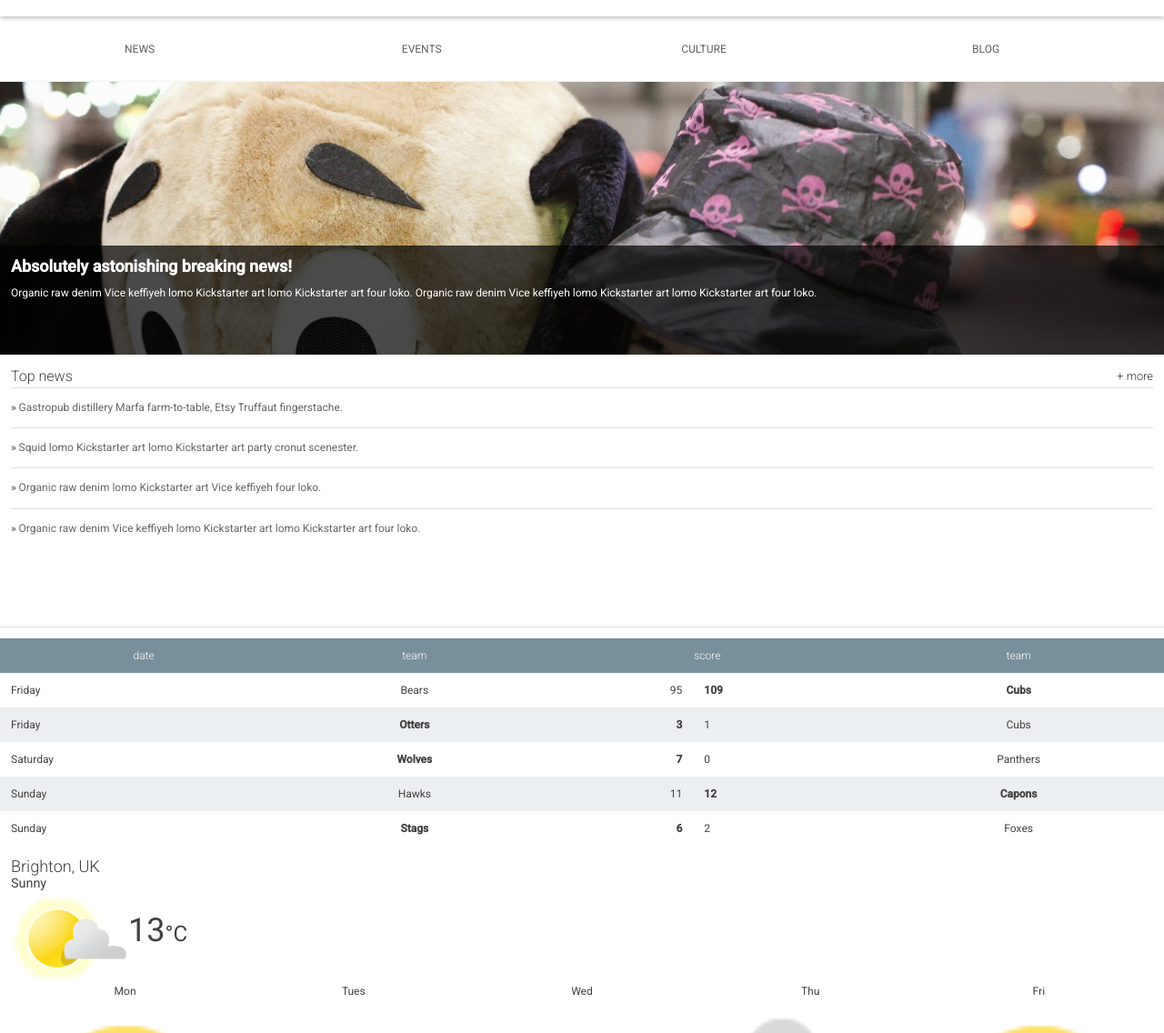
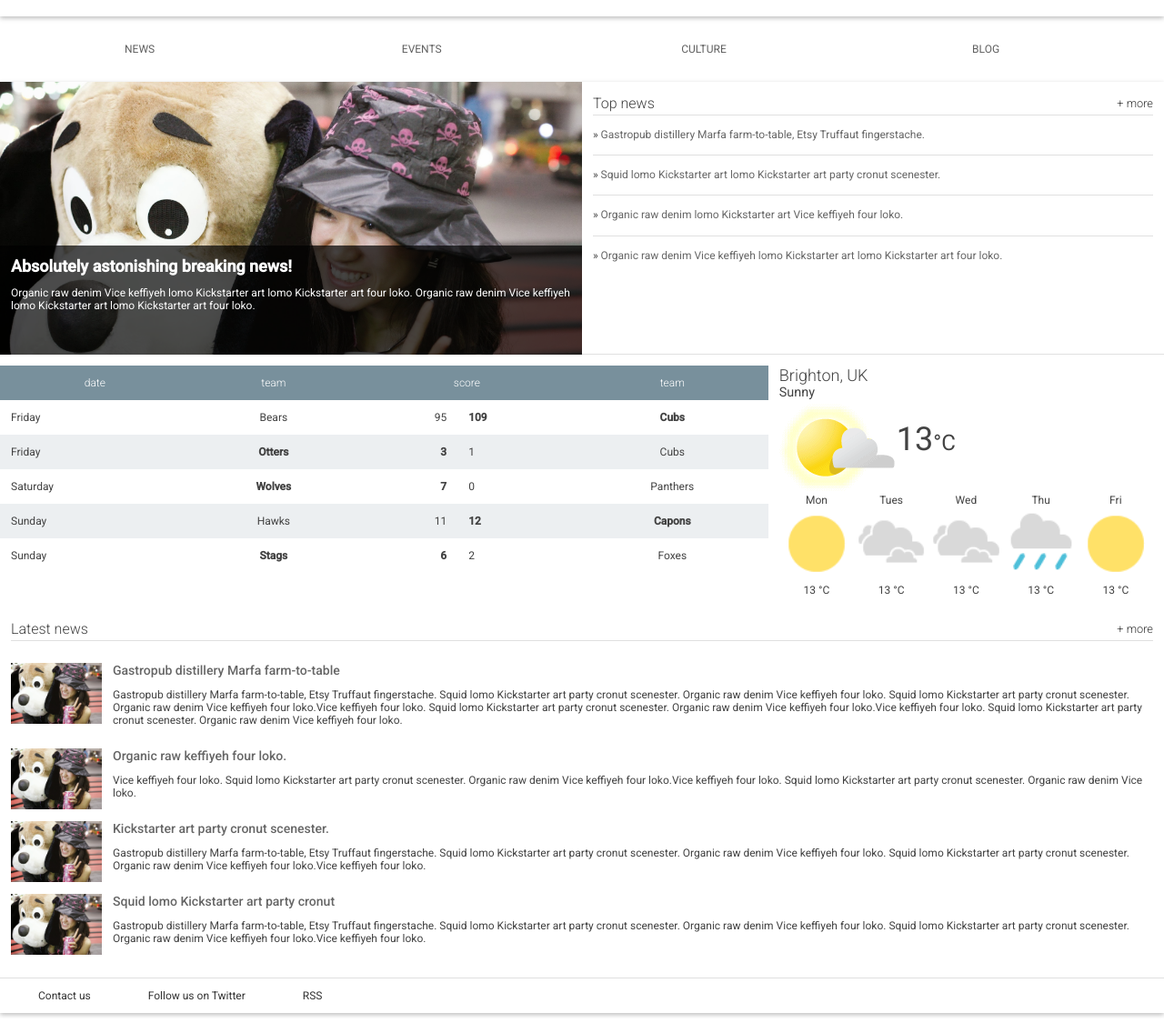
Before and after one commit to ac-fuentes/udacity_brighton_times, a plain HTML site: page index.html in a window 1280 px wide. Shown: the part 87-1223 px from the top of the page at 91% size. Drawn offline with Linux system fonts and the light colour scheme.

Commit message:
Add media query to provide for mostly fluid layout
Added media query for viewports with a minimum width of 650px. The query
adds display: flex to the content section and widths and orders to the flex
items within it.

```diff
--- a/main.css
+++ b/main.css
@@ -313,3 +313,30 @@ footer a {
     display: none;
   }
 }
+
+@media screen and (min-width: 650px){
+  .content{
+    display: flex;
+    flex-wrap: wrap;
+  }
+  .hero{
+    width: 50%;
+    order: 0;
+  }
+  .top-news{
+    width: 50%;
+    order: 1;
+  }
+  .scores{
+    width: 66%;
+    order: 2;
+  }
+  .weather{
+    width: 34%;
+    order: 3;
+  }
+  .recent-news{
+    width: 100%;
+    order: 4;
+  }
+}
```
Also changed, not shown: index.html (+1 -0 lines).
